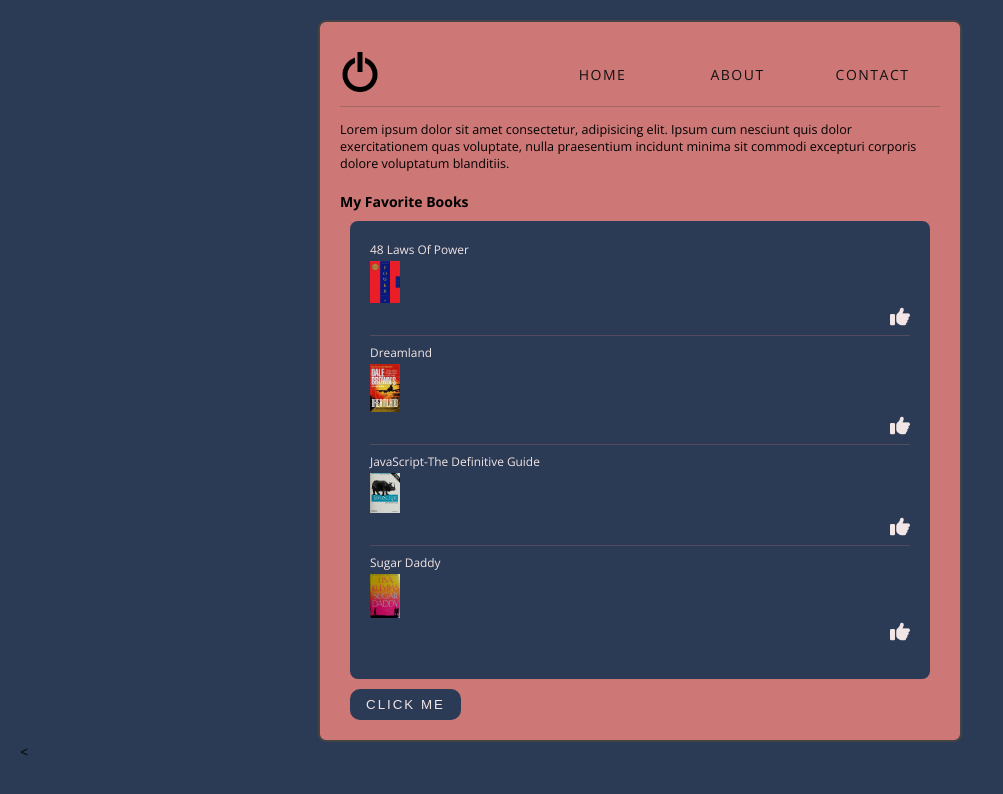
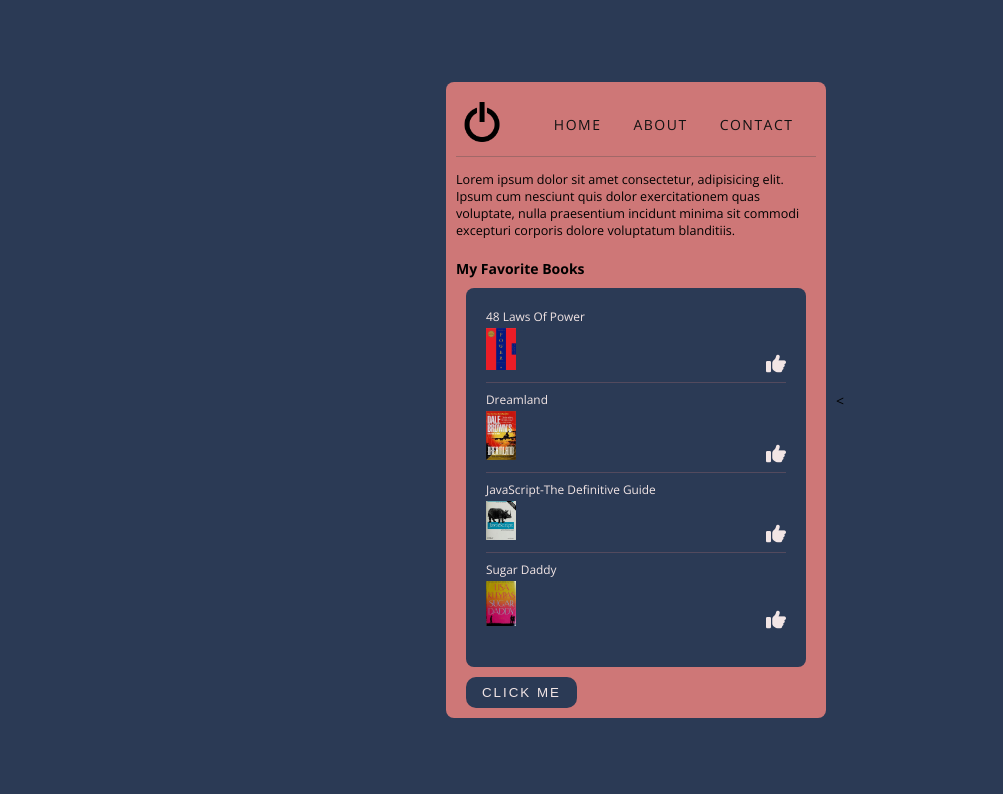
Before and after one commit to spyda247/webdev1.0.0, a plain HTML site: page index.html in a window 1280 px wide. Shown: the whole page, without its empty margins (0-1003 px from the left). Drawn offline with nearby package versions, Linux system fonts and the light colour scheme.

Commit message:
Added final css style

```diff
--- a/styles/style.css
+++ b/styles/style.css
@@ -1,18 +1,22 @@
 html {
-  font-family: 'Open sans', sans-serif;
+  font-family: "Open sans", sans-serif;
   font-size: 14px;
   box-sizing: border-box;
 }
 body {
-  margin: 0px;
-  padding: 20px;
-  background-color: #2B3A55;
+  height: 100vh;
+  width: 100vw;
+  padding: 0;
+  margin: auto auto;
+  background-color: #2b3a55;
+  display: flex;
+  justify-content: center;
+  align-items: center;
 }
 .wrapper {
-  width: 600px;
-  padding: 20px;
-  margin: 0px auto;
-  border: 2px solid #444;
+  max-width: 360px;
+  padding: 10px;
+  margin: 10px;
   border-radius: 8px;
   background-color: #ce7777;
 }
@@ -24,7 +28,7 @@ body {
   border-bottom: 1px solid rgba(92, 82, 82, 0.4);
 }
 .wrapper header .logo {
-  flex: 1 0 20%;
+  width: 20%;
   margin: auto auto;
   cursor: pointer;
 }
@@ -36,7 +40,7 @@ body {
   transition: all 2s;
 }
 .wrapper header .navigation {
-  flex: 1 0 70%;
+  width: 70%;
   margin: auto auto;
 }
 .wrapper header .navigation ul {
@@ -65,7 +69,6 @@ body {
   border-radius: 8px;
   transition: all ease-out 1s;
 }
-
 
 /* .wrapper h1 {
   text-align: center;
@@ -97,35 +100,32 @@ body {
   padding: 20px;
   margin: 10px 0;
   border-radius: 8px;
-  background-color: #2B3A55;
+  background-color: #2b3a55;
   list-style: none;
 }
 .wrapper > ul li a {
   padding-bottom: 8px;
   margin-bottom: 8px;
-  color: #F2E5E5;
+  color: #f2e5e5;
   font-size: 0.85rem;
   text-decoration: none;
   display: flex;
   flex-direction: column;
   border-bottom: 1px solid rgba(204, 119, 119, 0.25);
 }
-
 .wrapper > ul li a:nth-last-of-type(1) {
   border-bottom: 1px solid transparent;
 }
-
-
-
 .wrapper > ul li a > img {
   display: block;
   padding: 4px 0;
   width: 30px;
 }
 .wrapper > ul li i {
+  margin-top: -20px;
   align-self: flex-end;
   font-size: 20px;
-  color: #F2E5E5;
+  color: #f2e5e5;
   cursor: pointer;
 }
 .wrapper > ul li i:hover {
@@ -136,13 +136,13 @@ body {
   margin-left: 10px;
   border-radius: 10px;
   border: none;
-  color: #F2E5E5;
-  background-color: #2B3A55;
+  color: #f2e5e5;
+  background-color: #2b3a55;
   text-transform: uppercase;
   letter-spacing: 2px;
 }
 .wrapper button:hover {
-  background-color: #F2E5E5;
-  color: #2B3A55;
-  border: 2px solid #2B3A55;
+  background-color: #f2e5e5;
+  color: #2b3a55;
+  border: 2px solid #2b3a55;
 }
```
